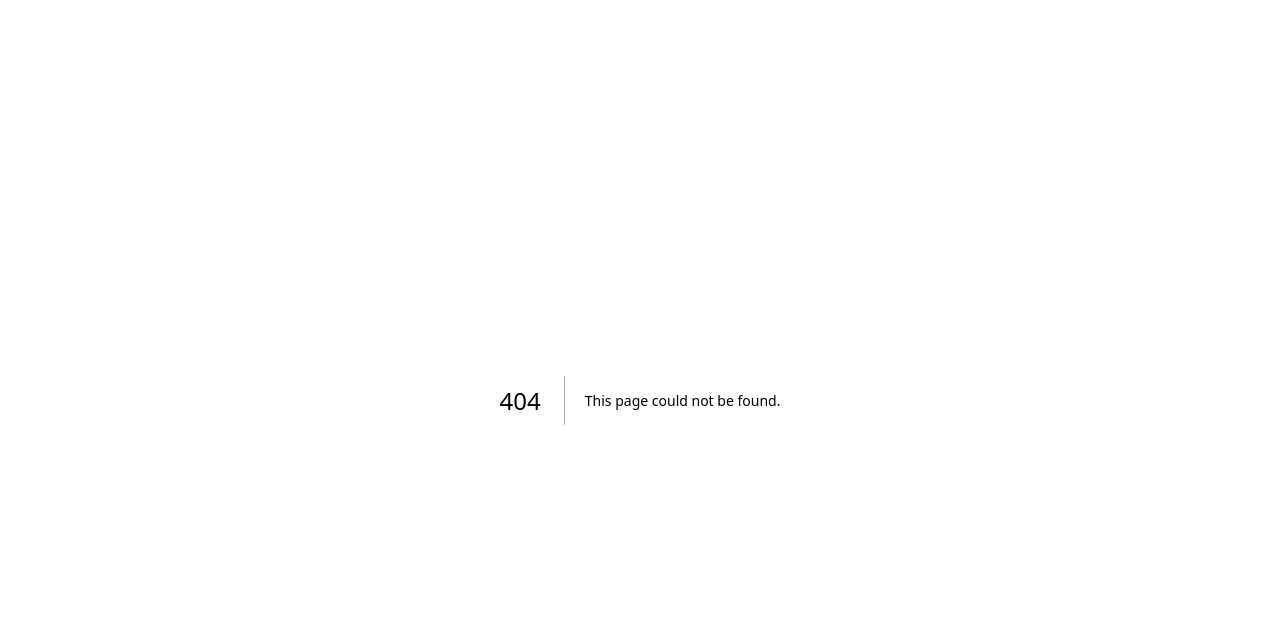
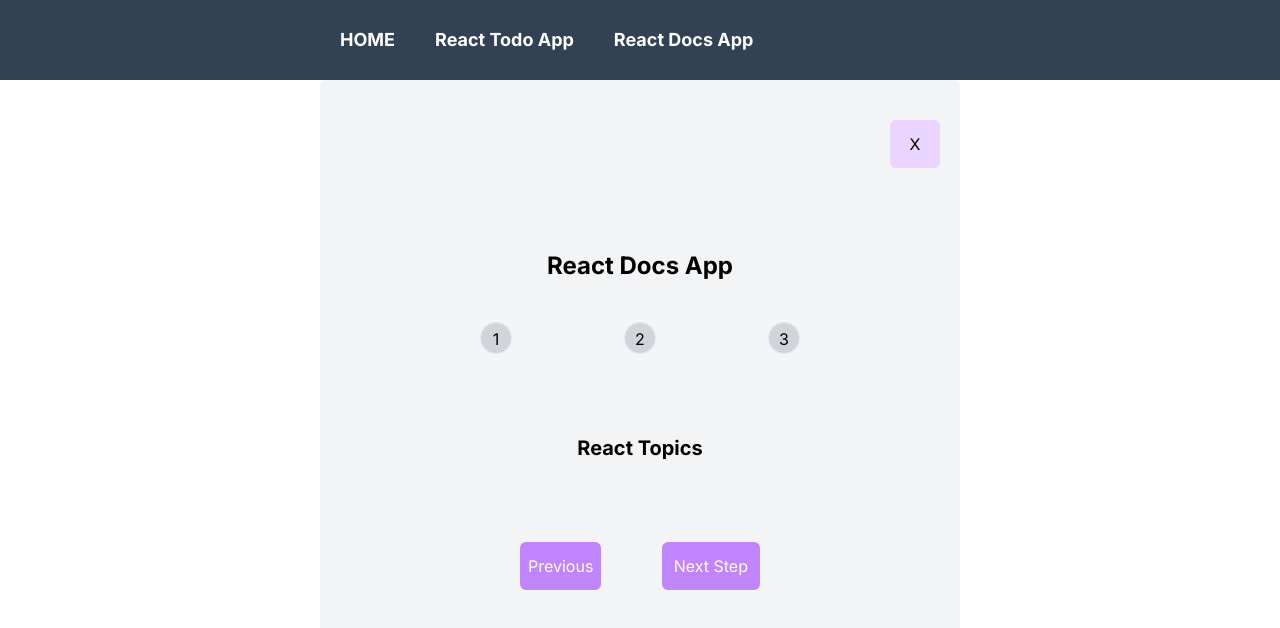
Before and after one commit to ZabairGhoss/PIAIC-react-state-class-assignment, a Next.js app: page /docsapp in a window 1280 px wide. Before the commit this address had no page. Shown: the top 628 px of the page. Built offline with nearby package versions, Linux system fonts and the light colour scheme.

Commit message:
Projects App created with embedded navbars for Project navigaton menu

```diff
--- a/src/app/components/Practice.tsx
+++ /dev/null
@@ -1,54 +0,0 @@
-"use client"
-
-import { useState } from "react"
-
-type Props = {}
-
-const Practice = (props: Props) => {
-    const [step, setStep] = useState(0);
-    const [toggle, setToggle] = useState(true);
-
-    const topics:string[] = [
-        'message',
-        'React Introduction',
-        'React Fundamentals',
-        'React State Management',
-    ]
-
-
-  return (
-    <div className="w-1/2">
-        <button className="float-right p-3 bg-purple-200 rounded-md" onClick={()=> setToggle(!toggle)}>X</button>
-        <div className={`w-1/2 mx-auto my-20 ${toggle ? '' : 'hidden'}`}>
-            <div className="flex justify-between">
-                <div className={`${step >=1 ? 'bg-purple-400': 'bg-gray-300'} border rounded-full w-8 h-8 pt-1 text-center`}>
-                    1
-                </div>
-                <div className={`${step >=2 ? 'bg-purple-400': 'bg-gray-300'} border rounded-full  w-8 h-8 pt-1 text-center`}>
-                    2
-                </div>
-                <div className={`${step >=3 ? 'bg-purple-400': 'bg-gray-300'} border rounded-full  w-8 h-8 pt-1 text-center`}>
-                    3
-                </div>
-            </div>
-            <p className="text-center mt-20 text-xl font-bold">{topics[step]}</p>
-            <div className="flex justify-between mx-10 mt-20">
-          <button
-            className="bg-purple-400 rounded-md p-2"
-            onClick={() => (step > 0 ? setStep(step - 1) : "")}
-          >
-            Previous
-          </button>
-          <button
-            className="bg-purple-400 rounded-md p-3"
-            onClick={() => (step < 3 ? setStep(step + 1) : "")}
-          >
-            Next Step
-          </button>
-        </div>
-        </div>
-    </div>
-  )
-}
-
-export default Practice
--- /dev/null
+++ b/src/app/docsapp/page.tsx
@@ -0,0 +1,12 @@
+import Practice from '@/components/Practice'
+import React from 'react'
+
+const page = () => {
+  return (
+    <div>
+        <Practice />
+    </div>
+  )
+}
+
+export default page
--- a/src/app/layout.tsx
+++ b/src/app/layout.tsx
@@ -1,6 +1,7 @@
 import './globals.css'
 import type { Metadata } from 'next'
 import { Inter } from 'next/font/google'
+import Navbar from './../components/Navbar'
 
 const inter = Inter({ subsets: ['latin'] })
 
@@ -16,7 +17,10 @@ export default function RootLayout({
 }) {
   return (
     <html lang="en">
-      <body className={inter.className}>{children}</body>
+      <body className={inter.className}>
+        <Navbar />
+        {children}
+        </body>
     </html>
   )
 }
--- a/src/app/page.tsx
+++ b/src/app/page.tsx
@@ -1,11 +1,28 @@
-import Practice from './components/Practice'
-import TodoApp from './components/TodoApp'
+import Link from "next/link";
 
 export default function Home() {
   return (
-    <main className="flex min-h-screen flex-col items-center justify-between p-24">
-        <Practice />
-        <TodoApp />
+    <main className="flex min-h-screen p-24">
+      <div className="flex flex-col">
+      <h1 className="text-2xl font-extrabold ">React Project List:</h1>
+      <p className="ml-5">
+        This is the list of my all React JS practice project(s), all the class
+        assignment/practices from PIAIC Q#02 Learning React JS.
+      </p>
+      <nav className="ml-20">
+        <ul className="mt-10 list-decimal">
+          <li className="text-blue-600 hover:underline text-xl my-2">
+            <Link href={"/"}>HOME</Link>
+          </li>
+          <li className="text-blue-600 hover:underline text-xl my-2">
+            <Link href={"/todoapp"}>React Todo App</Link>
+          </li>
+          <li className="text-blue-600 hover:underline text-xl my-2">
+            <Link href={"/docsapp"}>React Docs App</Link>
+          </li>
+        </ul>
+      </nav>
+      </div>
     </main>
-  )
+  );
 }
--- /dev/null
+++ b/src/app/todoapp/page.tsx
@@ -0,0 +1,13 @@
+
+import TodoApp from '@/components/TodoApp';
+import React from 'react'
+
+const page = () => {
+  return (
+    <div>
+        <TodoApp />
+    </div>
+  )
+}
+
+export default page
--- /dev/null
+++ b/src/components/Navbar.tsx
@@ -0,0 +1,26 @@
+"use cleint";
+
+import Link from "next/link";
+import React from "react";
+
+const Navbar = () => {
+  return (
+    <div>
+      <nav className="w-full bg-slate-700 py-4 px-5">
+      <ul className="w-1/2 flex gap-5 list-none mx-auto">
+      <li className="py-2 px-2 text-lg font-bold text-[#FFF] border-2 border-slate-700 hover:border-dotted hover:border-2 hover:border-white">
+          <Link href={"/"}>HOME</Link>
+        </li>
+        <li className="py-2 px-2 text-lg font-bold text-[#FFF] border-2 border-slate-700 hover:border-dotted hover:border-2 hover:border-white">
+          <Link href={"/todoapp"}>React Todo App</Link>
+        </li>
+        <li className="py-2 px-2 text-lg font-bold text-[#FFF] border-2 border-slate-700 hover:border-dotted hover:border-2 hover:border-white">
+          <Link href={"/docsapp"}>React Docs App</Link>
+        </li>
+      </ul>
+      </nav>
+    </div>
+  );
+};
+
+export default Navbar;
--- /dev/null
+++ b/src/components/Practice.tsx
@@ -0,0 +1,87 @@
+"use client";
+
+import Link from "next/link";
+import { useState } from "react";
+
+type Props = {};
+
+const Practice = (props: Props) => {
+  const [step, setStep] = useState(0);
+  const [toggle, setToggle] = useState(true);
+
+  const topics: string[] = [
+    "React Topics",
+    "Thinking in React",
+    "React: Describing the UI",
+    "React State Management",
+  ];
+
+  const links: string[] = [
+    "https://react.dev/learn",
+    "https://react.dev/learn/thinking-in-react",
+    "https://react.dev/learn/describing-the-ui",
+    "https://react.dev/learn/managing-state",
+  ];
+
+  return (
+    <div className="w-1/2 mx-auto bg-gray-100 rounded-md py-10 flex flex-col ">
+      <div className="w-full relative h-[50px]">
+      <button
+        className="w-[50px] absolute right-5 p-3 bg-purple-200 rounded-md"
+        onClick={() => setToggle(!toggle)}
+      >
+        X
+      </button>
+      </div>
+      <div className={`w-1/2 mx-auto my-10 ${toggle ? "" : "hidden"}`}>
+          <h1 className="text-center font-bold text-2xl my-10">React Docs App</h1>
+        <div className="flex justify-between">
+          <div
+            className={`${
+              step >= 1 ? "bg-purple-400" : "bg-gray-300"
+            } border rounded-full w-8 h-8 pt-1 text-center`}
+          >
+            1
+          </div>
+          <div
+            className={`${
+              step >= 2 ? "bg-purple-400" : "bg-gray-300"
+            } border rounded-full  w-8 h-8 pt-1 text-center`}
+          >
+            2
+          </div>
+          <div
+            className={`${
+              step >= 3 ? "bg-purple-400" : "bg-gray-300"
+            } border rounded-full  w-8 h-8 pt-1 text-center`}
+          >
+            3
+          </div>
+        </div>
+        <p className="text-center mt-20 text-xl font-bold hover:underline">
+          {
+            <Link href={step < 4 ? links[step] : ""} target="_blank">
+              {topics[step]}
+            </Link>
+          }
+        </p>
+        <div className="flex justify-between mx-10 mt-20">
+          <button
+            className="bg-purple-400 rounded-md p-2 text-[#fff]"
+            onClick={() => (step >= 1 ? setStep(step - 1) : "")}
+          >
+            Previous
+          </button>
+          <button
+            className="bg-purple-400 rounded-md p-3 text-[#fff]"
+            onClick={() => (step < 3 ? setStep(step + 1) : "")}
+          >
+            Next Step
+          </button>
+        </div>
+      </div>
+    </div>
+  );
+};
+
+export default Practice;
--- a/src/app/components/TodoApp.tsx
+++ b/src/components/TodoApp.tsx
@@ -32,7 +32,6 @@ const TodoApp = () => {
       };
       setTasks(updatedTasks); // Update the state with the updated tasks array
     }
-    console.log("Tasks>>", [...tasks]);
   };
 
   const handleChange = (e: any) => {
@@ -54,6 +53,11 @@ const TodoApp = () => {
     setInput("");
   };
 
+  const handleDelete = (id: number) => {
+    let updatedTasks = tasks.filter((task) => task.id !== id);
+    setTasks(updatedTasks);
+  };
+
   useEffect(() => {
     if (input == "") {
       setIsButtonDisabled(true);
@@ -63,7 +67,7 @@ const TodoApp = () => {
   }, [input]);
 
   return (
-    <div className="w-1/2 bg-gray-300 rounded-md py-10 flex flex-col">
+    <div className="w-1/2 bg-gray-300 rounded-md py-10 flex flex-col mx-auto">
       <h1 className="text-center font-bold text-2xl">React TodoApp</h1>
       <div className="flex bg-slate-300 px-10 justify-around w-full my-10">
         <input
@@ -108,7 +112,10 @@ const TodoApp = () => {
                       {task.task}
                     </span>
                   </div>
-                  <button className="px-3 bg-red-700 text-[#fff] font-extrabold">
+                  <button
+                    className="px-3 bg-red-700 text-[#fff] font-extrabold"
+                    onClick={() => handleDelete(task.id)}
+                  >
                     X
                   </button>
                 </div>
```
